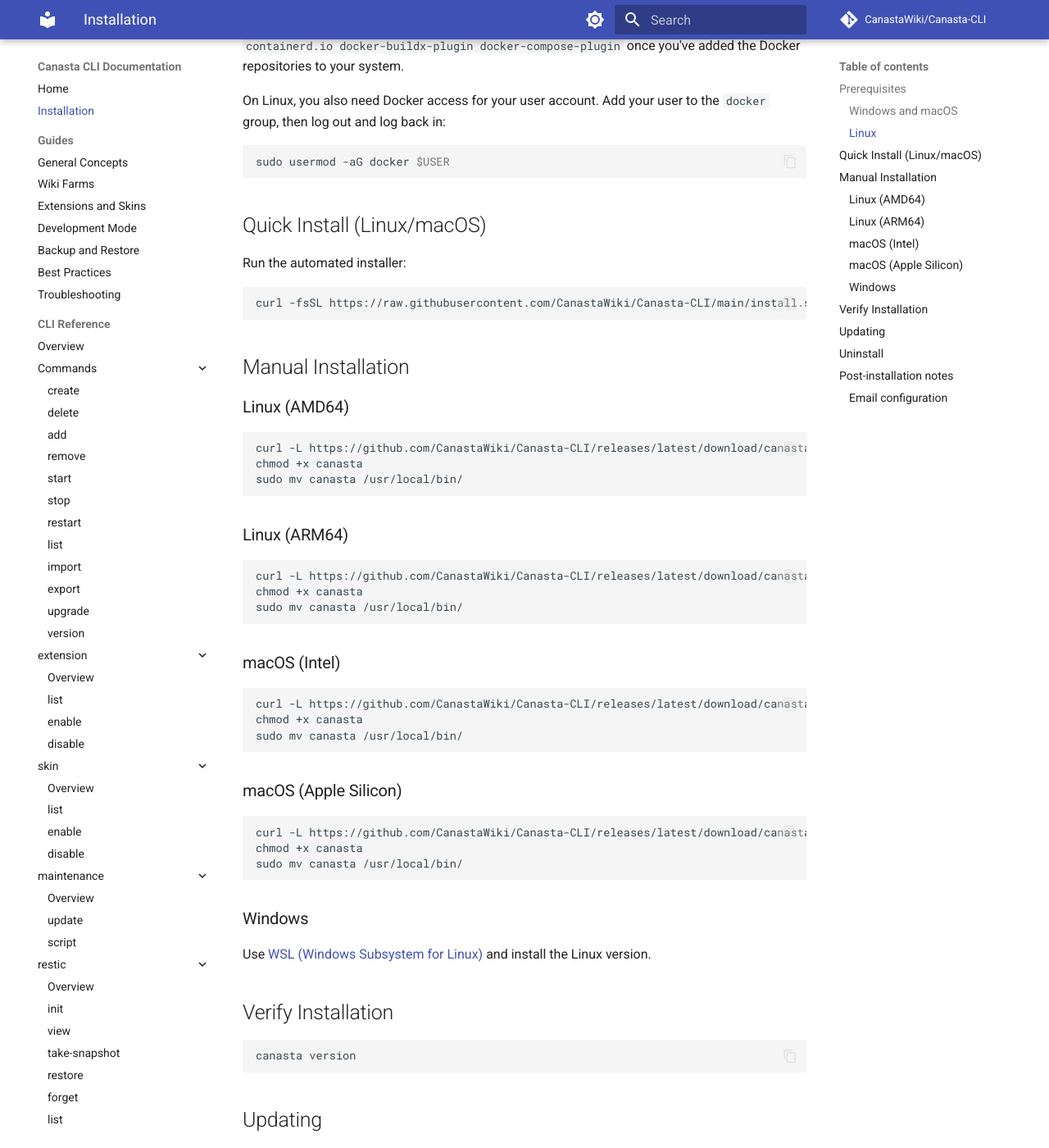
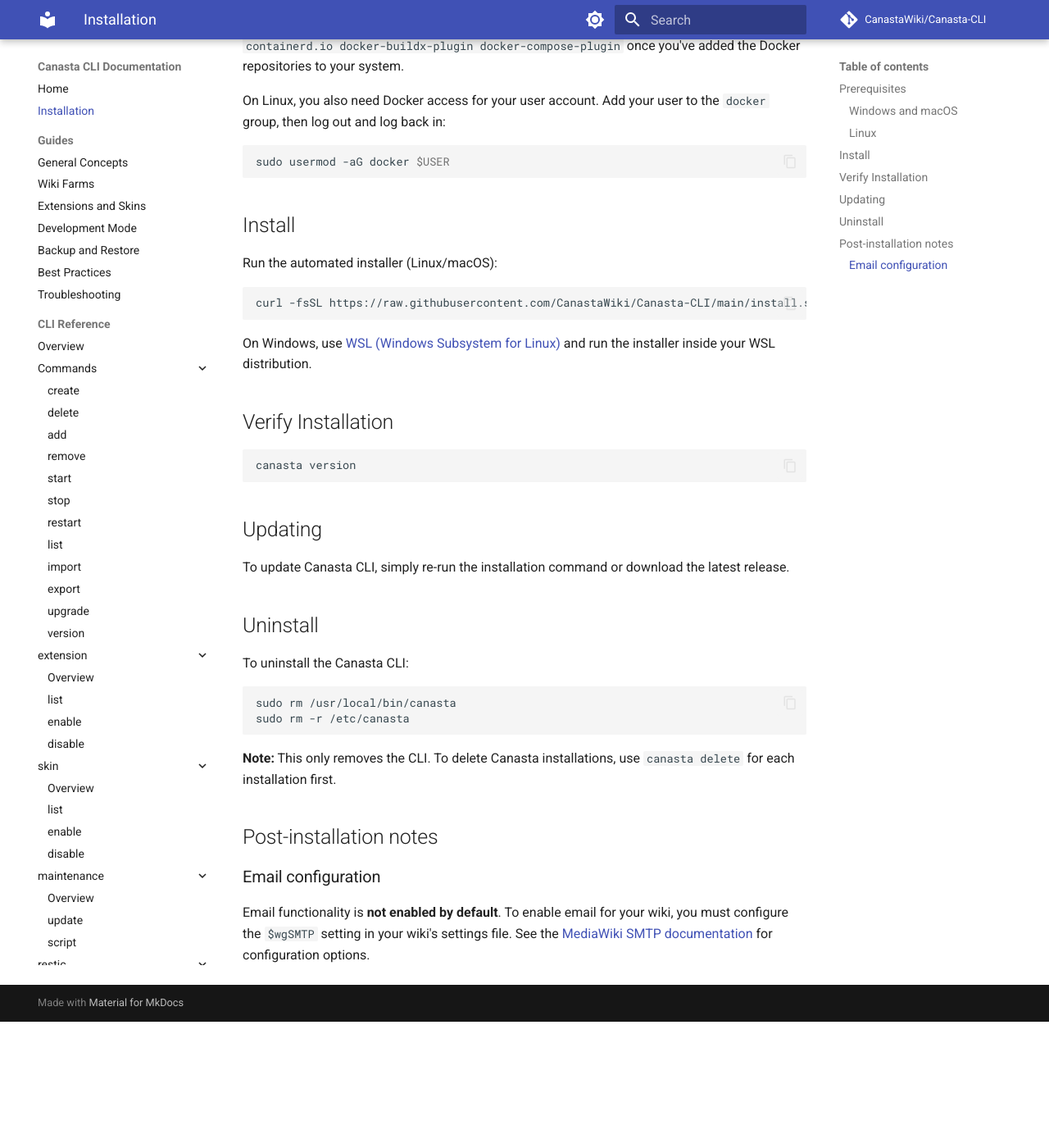
Before and after one commit to CanastaWiki/Canasta-CLI, an MkDocs documentation site: the page built from docs/installation.md, in a window 1280 px wide and 1400 px high, scrolled down 707 px. Shown: the whole window at 82% size. Built offline with MkDocs 1.6.1 and Material for MkDocs 9.7.7, drawn with Linux system fonts in a browser that asks for light colours; comment, search, counter and statistics services are not loaded; after the commit the page ends 1953 px from its top, so only the background shows below that.

Commit message:
Remove manual installation instructions from installation.md

````diff
--- a/docs/installation.md
+++ b/docs/installation.md
@@ -24,51 +24,15 @@
 sudo usermod -aG docker $USER
 ```
 
-## Quick Install (Linux/macOS)
+## Install
 
-Run the automated installer:
+Run the automated installer (Linux/macOS):
 
 ```bash
 curl -fsSL https://raw.githubusercontent.com/CanastaWiki/Canasta-CLI/main/install.sh | sudo bash
 ```
 
-## Manual Installation
-
-### Linux (AMD64)
-
-```bash
-curl -L https://github.com/CanastaWiki/Canasta-CLI/releases/latest/download/canasta-linux-amd64 -o canasta
-chmod +x canasta
-sudo mv canasta /usr/local/bin/
-```
-
-### Linux (ARM64)
-
-```bash
-curl -L https://github.com/CanastaWiki/Canasta-CLI/releases/latest/download/canasta-linux-arm64 -o canasta
-chmod +x canasta
-sudo mv canasta /usr/local/bin/
-```
-
-### macOS (Intel)
-
-```bash
-curl -L https://github.com/CanastaWiki/Canasta-CLI/releases/latest/download/canasta-darwin-amd64 -o canasta
-chmod +x canasta
-sudo mv canasta /usr/local/bin/
-```
-
-### macOS (Apple Silicon)
-
-```bash
-curl -L https://github.com/CanastaWiki/Canasta-CLI/releases/latest/download/canasta-darwin-arm64 -o canasta
-chmod +x canasta
-sudo mv canasta /usr/local/bin/
-```
-
-### Windows
-
-Use [WSL (Windows Subsystem for Linux)](https://docs.microsoft.com/en-us/windows/wsl/install) and install the Linux version.
+On Windows, use [WSL (Windows Subsystem for Linux)](https://docs.microsoft.com/en-us/windows/wsl/install) and run the installer inside your WSL distribution.
 
 ## Verify Installation
 
````
